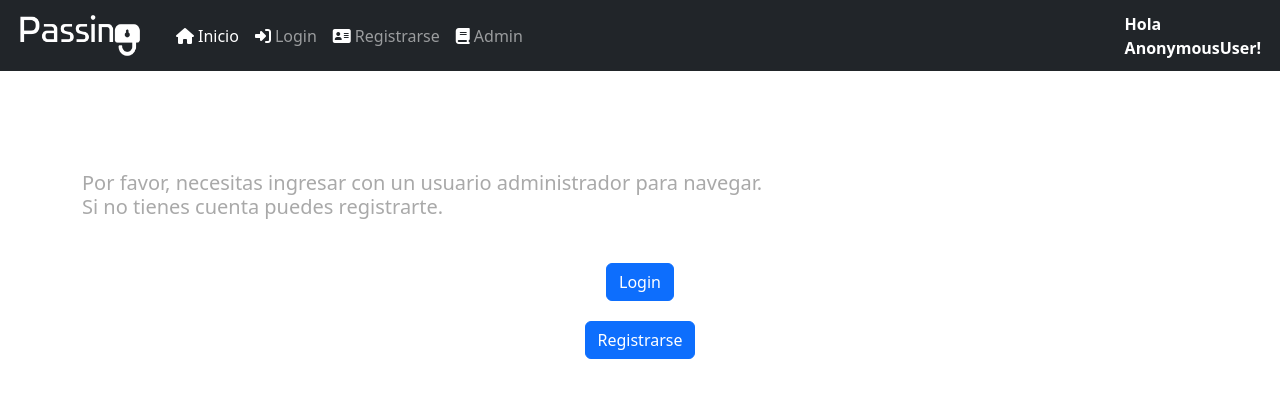
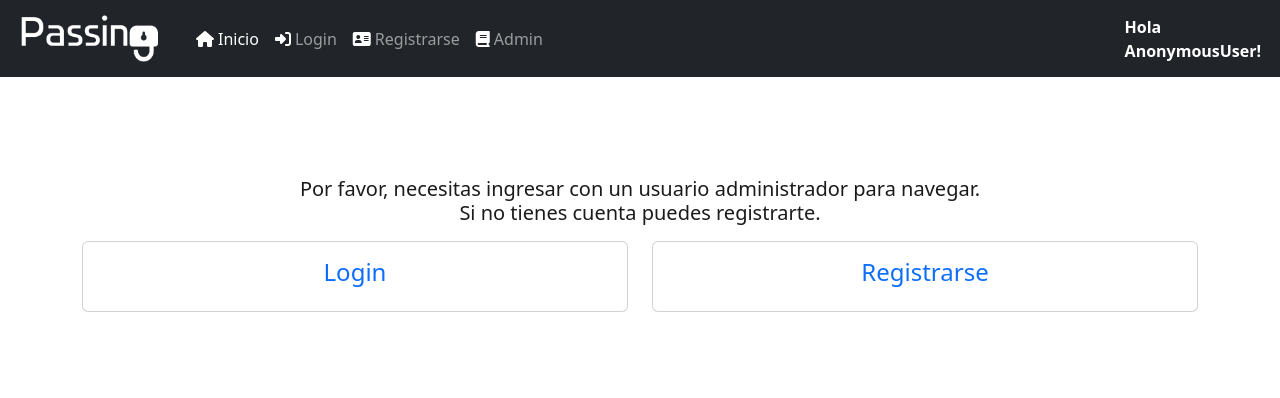
Before and after one commit to nicos1985/Passing, a Django app: template templates/admin.html in a window 1280 px wide. Shown: the top 398 px of the page. Run offline with Django 4.2, Linux system fonts and the light colour scheme; the template is opened without the code that fills it, so the values that code supplies are empty; some libraries are stand-ins or nearby versions.

Commit message:
embellece vista admin, base y listpass

```diff
--- a/templates/admin.html
+++ b/templates/admin.html
@@ -19,33 +19,83 @@
 {% block content %}
 
 {% if not request.user.is_superuser %}
-<div class="container" style="margin-top: 100px">
-    <h5 style="color: darkgrey; margin-top: 100px;">Por favor, necesitas ingresar con un usuario administrador para navegar.
-        <br>Si no tienes cuenta puedes registrarte.</h5>
-    <div class="row justify-content-center mt-4">
 
-        <div class="col-sm-12 d-flex justify-content-center">
-            <a class="btn btn-primary" href="{% url 'login' %}" style = 'margin-top: 20px;'>Login</a>
+
+<div class="container">
+        <div class="row">
+            <h5 class="text-center" style="color: rgb(27, 27, 27); margin-top: 100px;">Por favor, necesitas ingresar con un usuario administrador para navegar.
+                <br>Si no tienes cuenta puedes registrarte.</h5>
         </div>
-        <span></span>
-        <div class="col-sm-12 d-flex justify-content-center mt-2 mt-sm-0">
-            <a class="btn btn-primary" href="{% url 'register' %}"style = 'margin-top: 20px;'>Registrarse</a>
+        <div class="row">
+            <h1></h1>
+        </div>
+    <div class="row row-cols-1 row-cols-md-2 row-cols-lg-2">
+
+        <div class="col">
+            <a class="card-text" href="{% url 'login' %}" style = 'text-decoration:none;'>
+                <div class="card mb-2">
+                    <div class="card-body">
+
+                            <h4 class="card-title text-center">Login</h4>
+
+                    </div>
+                </div>
+            </a>
         </div>
 
+            <div class="col">
+                <a class="card-text" href="{% url 'register' %}" style = 'margin-top: 20px; text-decoration:none;'>
+                    <div class="card mb-2">
+                        <div class="card-body">
+
+                                <h4 class="card-title text-center">Registrarse</h4>
+
+                        </div>
+                    </div>
+                </a>
+            </div>
+        </div>
     </div>
 </div>
 {% elif request.user.is_superuser %}
 
-<div class="container-fluid text-center">
-    <h5 style="color: darkgrey; margin-top:30px;">Configurar email de notificaciones.</h5>
-    <div class="row justify-content-center mt-4">
+<div class="container">
 
-        <div class="col-sm-12 d-flex justify-content-center">
-            <a class="btn btn-primary" href="{% url 'update_email_config' %}" style = 'margin-top: 20px;'>Configurar email</a>
+    <div class="row">
+        <h5 class="text-center" style="color: rgb(27, 27, 27); margin-top: 100px;">Hola {{user.usuername}}, tienes estas opciones para realizar</h5>
+    </div>
+    <div class="row">
+        <h1></h1>
+    </div>
+<div class="row row-cols-1 row-cols-md-2 row-cols-lg-2">
+
+    <div class="col">
+        <a class="card-text" href="{% url 'update_email_config' %}" style = 'text-decoration:none;'>
+            <div class="card mb-2">
+                <div class="card-body">
+
+                        <h4 class="card-title text-center"><i class="fa-solid fa-envelope"></i>&nbsp&nbspConfigurar email</h4>
+
+                </div>
+            </div>
+        </a>
+    </div>
+
+        <div class="col">
+            <a class="card-text" href="{% url 'permissionlist' %}" style = 'margin-top: 20px; text-decoration:none;'>
+                <div class="card mb-2">
+                    <div class="card-body">
+
+                            <h4 class="card-title text-center"><i class="fa-solid fa-key"></i>&nbsp&nbspAsignar Permisos</h4>
+
+                    </div>
+                </div>
+            </a>
         </div>
-
     </div>
 </div>
+</div>
+
 {%endif%}
 
 {% endblock %}
--- a/templates/base.html
+++ b/templates/base.html
@@ -34,7 +34,7 @@
 
            <nav class="navbar navbar-expand-lg navbar-dark bg-dark">
             <div class="container-fluid">
-              <a class="navbar-brand" href={% url 'listpass' %}><img src="{% static 'Passing2.png' %}" width="140px" height="45px"></a>
+              <a class="navbar-brand" href="{% url 'listpass' %}"><img src="{% static 'Passing2.png' %}" width="160px" height="51.4px"></a>
               <button class="navbar-toggler" type="button" data-bs-toggle="collapse" data-bs-target="#navbarColor02" aria-controls="navbarColor02" aria-expanded="false" aria-label="Toggle navigation">
                 <span class="navbar-toggler-icon"></span>
               </button>
@@ -42,14 +42,11 @@
                 <ul class="navbar-nav ml-auto">
                   <li class="nav-item">
 
-                    <a class="nav-link active" href={% url 'listpass' %}><i class="fa-solid fa-house" style="color:white">&nbsp;</i>Inicio
+                    <a class="nav-link active" href="{% url 'listpass' %}"><i class="fa-solid fa-house" style="color:white">&nbsp;</i>Inicio
 
                     </a>
                   </li>
                   {% if request.user.is_authenticated %}
-                  <li class="nav-item">
-                    <a class="nav-link" href="{% url 'logout' %}"><i class="fa-solid fa-right-from-bracket" style="color:white">&nbsp;</i>Logout</a>
-                  </li>
                   {% else %}
                   <li class="nav-item">
                     <a class="nav-link" href="{% url 'login' %}"><i class="fas fa-sign-in-alt" style="color:white">&nbsp;</i>Login</a>
@@ -64,18 +61,18 @@
                     <a class="nav-link" href="{% url 'config' %}"><i class="fa-solid fa-book" style="color:white">&nbsp;</i>Admin</a>
                   </li>
 
-                  {% if request.user.is_superuser %}
-                  <li class="nav-item">
-                    <a class="nav-link" href="{% url 'permissionlist' %}"><i class="fa-solid fa-key" style="color:white">&nbsp;</i>Permisos</a>
-                  </li>
-                  {%endif%}
+
                     </div>
                   </li>
                 </ul>
                 {% if request.user.is_authenticated %}
-              </div>
-              <a class="nav-link" href="{% url 'profile' request.user.username %}" style="color:white"><b>Hola {{request.user}}!</b></a>
+              </div class= "card">
+
+                <a class="nav-link text-center" href="{% url 'logout' %}"><i class="fa-solid fa-right-from-bracket" style="color:white">&nbsp;</i></a>
+
+                <a class="nav-link" href="{% url 'profile' request.user.username %}" style="color:white"><b>{{request.user}}&nbsp;&nbsp;&nbsp;</b></a>
             </div>
+
             {%else%}
           </div>
           <a class="nav-link" href="{% url 'login' %}" style="color:white"><b>Hola {{request.user}}!</b></a>
```
Also changed, not shown: templates/listpass.html (+7 -7 lines).
